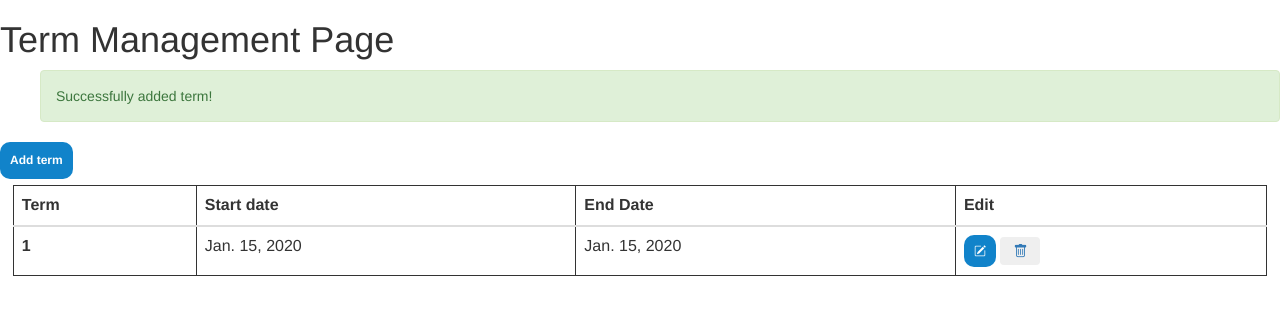
After one commit to AFaverooo/Koala, a Django app: page /create_term in a window 1280 px wide. The commit adds this page. Shown: the top 315 px of the page. Run offline with Django 4.2, Linux system fonts and the light colour scheme; tables that the repository leaves empty hold one stand-in row (values such as "Sample post"); some libraries are stand-ins or nearby versions.

Commit message:
- Create terms model.  - Create terms form.  - Initiate term dates with given data in handbook.  - Begin implementation for adding term data, editing term data and deleting terms

```diff
--- a/lessons/forms.py
+++ b/lessons/forms.py
@@ -1,12 +1,12 @@
 from django import forms
 from django.core.validators import RegexValidator
-from .models import UserAccount, Gender, Lesson
+from .models import UserAccount, Gender, Lesson, Term
 from  django.contrib.admin.widgets import AdminSplitDateTime
 from django.shortcuts import render
 from .models import UserAccount, Gender, Lesson, UserRole
 from django.forms import DateTimeInput
 import datetime
-from bootstrap_datepicker_plus.widgets import DateTimePickerInput
+from bootstrap_datepicker_plus.widgets import DateTimePickerInput, DatePickerInput
 
 class LogInForm(forms.Form):
     email = forms.CharField(label='email')
@@ -63,6 +63,38 @@ class SignUpForm(forms.ModelForm):
 
         return student
 
+class TermDatesForm(forms.ModelForm):
+
+    class Meta:
+        """Form options."""
+        model = Term
+        fields = ['term_number','start_date','end_date']
+        widgets = {
+            "start_date": DatePickerInput(),
+            "end_date": DatePickerInput(),
+            }
+
+    # def clean(self):
+    #     """Clean the data and generate messages for any errors."""
+
+    #     super().clean()
+    #     term_number = self.cleaned_data.get('term_number')
+    #     start_date = self.cleaned_data.get('start_date')
+    #     end_date = self.cleaned_data.get('end_date')
+    #     # if new_password != password_confirmation:
+    #     #     self.add_error('password_confirmation', 'Confirmation does not match password.')
+
+    # def save(self):
+    #     """Create a new user."""
+
+    #     super().save(commit=False)
+    #     term = Term.objects.create(
+    #         # self.cleaned_data.get('username'),
+    #         term_number=self.cleaned_data.get('term_number'),
+    #         start_date=self.cleaned_data.get('start_date'),
+    #         end_date=self.cleaned_data.get('end_date'),
+    #     )
+    #     return term
 
 class RequestForm(forms.ModelForm):
     """Form enabling unregistered users to sign up."""
--- a/lessons/templates/admin_feed.html
+++ b/lessons/templates/admin_feed.html
@@ -4,6 +4,10 @@
 </html>
 <a href = '{% url 'transaction_history' %}' class = "btn">
   <button type="button" class="btn button">Bank Transaction History</button>
+</a>
+
+<a href = '{% url 'term_management' %}' class = "btn">
+  <button type="button" class="btn button">Term Management</button>
 </a>
 
 <div class="container">
--- /dev/null
+++ b/lessons/templates/term_management.html
@@ -0,0 +1,119 @@
+<html>
+<h1>Term Management Page</h1>
+
+<head>
+    <!-- <meta charset="utf-8"> -->
+    <meta name="viewport" content="width=device-width, initial-scale=1">
+    <link rel="stylesheet" href="https://maxcdn.bootstrapcdn.com/bootstrap/3.4.1/css/bootstrap.min.css">
+    <script src="https://ajax.googleapis.com/ajax/libs/jquery/3.6.1/jquery.min.js"></script>
+    <script src="https://maxcdn.bootstrapcdn.com/bootstrap/3.4.1/js/bootstrap.min.js"></script>
+    <link rel="stylesheet" href="https://cdn.jsdelivr.net/npm/bootstrap-icons@1.10.2/font/bootstrap-icons.css">
+</head>
+
+<style>
+    table {
+        border-collapse: collapse;
+        width: 100%;
+        border: 1px solid;
+    }
+
+    th,
+    td {
+        padding: 8px;
+        text-align: left;
+        border-bottom: 1px solid #ddd;
+        border: 1px solid;
+    }
+
+    tr:hover {
+        background-color: gray;
+    }
+
+    .button {
+        background-color: #1183ca;
+        padding: 10px 10px;
+        font-size: 12px;
+        color: white;
+        font-weight: bold;
+        border-radius: 10px;
+        border: none;
+    }
+
+    div {
+        padding: 0.5% 1% 0% 1%;
+    }
+</style>
+
+{% if messages %}
+<ul class="messages">
+    {% for message in messages %}
+    <div class="alert alert-{{ message.level_tag }}" role="alert">{{ message }}</div>
+    {% endfor %}
+</ul>
+{% endif %}
+
+<a href='{% url 'add_term_page' %}'>
+    <button type="button" class="btn button">Add term</button>
+</a>
+
+<div>
+    <table class="table">
+        <thead>
+            <tr>
+                <th scope="col">Term</th>
+                <th scope="col">Start date</th>
+                <th scope="col">End Date</th>
+                <th scope="col">Edit</th>
+            </tr>
+        </thead>
+        <tbody>
+
+            {% for term in terms_list %}
+                <tr>
+                    <th scope="row">{{ term.term_number }}</th>
+                    <td>{{ term.start_date }}</td>
+                    <td>{{ term.end_date }}</td>
+                    <td>
+                        <a href='{% url 'edit_term_details_page' term.term_number %}'>
+                            <button type="button" class="btn button"><i class="bi bi-pencil-square"></i></button>
+                        </a>
+
+                        <a>
+                            <button type="button" id="myBtn{{term.term_number}}" class="btn button3" data-toggle="modal" data-target="#myModal{{term.term_number}}"><i class="bi bi-trash"></i></button>
+
+                            <!-- Modal -->
+                            <div class="modal fade" id="myModal{{term.term_number}}" role="dialog">
+                              <div class="modal-dialog modal-dialog-centered modal-dialog-scrollable">
+                                <div class="modal-content">
+                                  <div class="modal-header">
+                                    <button type="button" class="close" data-dismiss="modal">&times;</button>
+                                    <h3 class="modal-title">Are sure you want to delete the following Term:</h3>
+                                  </div>
+                                  <div class="modal-body">
+                                    <p>
+                                      Term Number: {{term.term_number}} <br>
+                                      Start date: {{ term.start_date }}<br>
+                                      End date: {{ term.end_date }}<br>
+                                    </p>
+                                  </div>
+                                  <div class="modal-footer">
+                                    <button type="button" class="btn btn-default" data-dismiss="modal">Cancel</button>
+
+                                    <a href='{% url 'delete_term' term.term_number %}' method="post">
+                                      <button type="button" class="btn button3" data-toggle="modal" data-target="#myModal{{term.term_number}}">Delete</button>
+                                    </a>
+
+                                  </div>
+                                </div>
+                              </div>
+                            </div>
+                          </a>
+                    </td>
+
+            {% endfor %}
+                </tr>
+        </tbody>
+    </table>
+</div>
+
+</html>
--- a/lessons/views.py
+++ b/lessons/views.py
@@ -1,9 +1,9 @@
 from django.contrib.auth.decorators import login_required
 from django.shortcuts import render,redirect
 from django.contrib import messages
-from .forms import LogInForm,SignUpForm,RequestForm
+from .forms import LogInForm,SignUpForm,RequestForm,TermDatesForm
 from django.contrib.auth import authenticate,login,logout
-from .models import UserRole, UserAccount, Lesson, LessonStatus, LessonType, Gender, Invoice, Transaction, TransactionTypes, InvoiceStatus
+from .models import UserRole, UserAccount, Lesson, LessonStatus, LessonType, Gender, Invoice, Transaction, TransactionTypes, InvoiceStatus,Term
 from .helper import login_prohibited
 from django.core.exceptions import ObjectDoesNotExist
 
@@ -258,6 +258,8 @@ def get_fullfilled_lessons(student):
     return Lesson.objects.filter(lesson_status = LessonStatus.FULLFILLED, student_id = student)
 
 
+# Admin functionality view functions
+
 def student_requests(request,student_id):
     saved_lessons = Lesson.objects.filter(student_id = student_id)
     student = UserAccount.objects.get(id=student_id)
@@ -324,6 +326,142 @@ def delete_lesson(request, lesson_id):
         messages.add_message(request, messages.SUCCESS, 'Lesson was successfully deleted!')
         student = UserAccount.objects.get(id=lesson.student_id.id)
         return redirect('student_requests',student.id)
+
+
+# Term view functions
+
+
+def term_management_page(request):
+    terms_list = Term.objects.all()
+    return render(request,'term_management.html', {'terms_list': terms_list})
+    # #terms_list = Term.objects.all()
+    # term_form = TermDatesForm(request.POST)
+
+    # if term_form.is_valid():
+    #     term_number = term_form.cleaned_data.get('term_number')
+    #     start_date = term_form.cleaned_data.get('start_date')
+    #     type = term_form.cleaned_data.get('type')
+    #     teacher_id = term_form.cleaned_data.get('teachers')
+
+    # Lesson.objects.create(type = type, duration = duration, lesson_date_time = lesson_date, teacher_id = teacher_id, student_id = current_student)
+
+def add_term_page(request):
+    if len(Term.objects.all()) < 6:
+        form = TermDatesForm()
+        return render(request, 'create_term_form.html', {'form':form})
+    else:
+        terms_list = Term.objects.all()
+        messages.add_message(request,messages.ERROR, "Cannot have more than 6 terms in a year, please edit or delete existing terms!")
+        return render(request,'term_management.html', {'terms_list': terms_list})
+
+def create_term(request):
+    form = TermDatesForm(request.POST)
+    if form.is_valid():
+        form.save()
+        terms_list = Term.objects.all()
+        messages.add_message(request,messages.SUCCESS, "Successfully added term!")
+        return render(request,'term_management.html', {'terms_list': terms_list})
+    # else:
+    #     terms_list = Term.objects.all()
+    #     messages.add_message(request,messages.ERROR, "Term data is invalid!")
+    #     return render(request,'term_management.html', {'terms_list': terms_list})
+    terms_list = Term.objects.all()
+    messages.add_message(request,messages.SUCCESS, "Successfully added term!")
+    return render(request,'term_management.html', {'terms_list': terms_list})
+
+# def save_term(request):
+#     form = TermDatesForm(request.POST)
+#     if form.is_valid():
+#         form.save()
+#         terms_list = Term.objects.all()
+#         messages.add_message(request,messages.SUCCESS, "Successfully added term!")
+#         return render(request,'term_management.html', {'terms_list': terms_list})
+#     # else:
+#     #     terms_list = Term.objects.all()
+#     #     messages.add_message(request,messages.ERROR, "Term data is invalid!")
+#     #     return render(request,'term_management.html', {'terms_list': terms_list})
+#     terms_list = Term.objects.all()
+#     messages.add_message(request,messages.SUCCESS, "Successfully added term!")
+#     return render(request,'term_management.html', {'terms_list': terms_list})
+
+def edit_term_details_page(request,term_number):
+    term = Term.objects.get(term_number=term_number)
+
+    previous_term = None
+    if( int(term_number)-1 >0 ):
+        previous_term = Term.objects.get(term_number=str(int(term_number)-1))
+
+    next_term = None
+    if( int(term_number)+1 <6 ):
+        next_term = Term.objects.get(term_number=str(int(term_number)+1))
+
+    data = {
+        'term_number': term.term_number,
+        'start_date': term.start_date,
+        'end_date': term.end_date,
+        }
+    form = TermDatesForm(data)
+    return render(request,'edit_term_form.html', {'form': form, 'term':term,'previous_term':previous_term,'next_term':next_term})
+
+def update_term_details(request,term_number):
+    try:
+        term = Term.objects.get(term_number=term_number)
+        form = TermDatesForm(request.POST)
+
+        if form.is_valid():
+            # term_number = form.cleaned_data.get('term_number')
+            start_date = form.cleaned_data.get('start_date')
+            end_date = form.cleaned_data.get('end_date')
+
+        if (term.start_date == start_date and term.end_date == end_date):
+            terms_list = Term.objects.all()
+            messages.add_message(request, messages.ERROR, 'Term details are the same as before!')
+            return render(request,'term_management.html', {'terms_list': terms_list})
+
+        previous_term = Term.objects.get(term_number=str(int(term_number)-1))
+        next_term = Term.objects.get(term_number=str(int(term_number)+1))
+
+
+        if(start_date > end_date or end_date < start_date):
+            messages.add_message(request, messages.ERROR, "This term's end date and start date overlap with one another!")
+            return render(request,'add_term_form.html', {'form': form, 'term':term})
+
+        elif(end_date > next_term.start_date and start_date < previous_term.end_date):
+            messages.add_message(request, messages.ERROR, "This term's end date and start date overlap with other terms!")
+            return render(request,'add_term_form.html', {'form': form, 'term':term})
+
+
+        elif(end_date > next_term.start_date):
+            messages.add_message(request, messages.ERROR, "This term's end date overlaps with the next term's starting date!")
+            return render(request,'add_term_form.html', {'form': form, 'term':term})
+
+        elif(start_date < previous_term.end_date):
+            messages.add_message(request, messages.ERROR, "This term's start date overlaps with the previous term's ending date!")
+            return render(request,'add_term_form.html', {'form': form, 'term':term})
+
+
+        term.start_date = start_date
+        term.end_date = end_date
+        term.save()
+        messages.add_message(request, messages.SUCCESS, 'Term details were successfully updated!')
+
+        terms_list = Term.objects.all()
+        return render(request,'term_management.html', {'terms_list': terms_list})
+
+    except ObjectDoesNotExist:
+        messages.add_message(request, messages.ERROR, 'ERROR')
+        return redirect('admin_feed')
+
+
+def delete_term(request, term_number):
+    term = Term.objects.get(term_number=term_number)
+    if term is not None:
+        term.delete()
+        messages.add_message(request, messages.SUCCESS, 'Term was successfully deleted!')
+        return term_management_page(request)
+
+
+# -----------
 
 
 @login_required
--- a/msms/urls.py
+++ b/msms/urls.py
@@ -50,4 +50,13 @@ urlpatterns = [
     path('admin_confirm_booking/<str:lesson_id>', views.admin_confirm_booking,name='admin_confirm_booking'),
     path('admin_update_request/<str:lesson_id>', views.admin_update_request, name='admin_update_request'),
     path('delete_lesson/<str:lesson_id>', views.delete_lesson, name='delete_lesson'),
+
+    path('term_management', views.term_management_page, name='term_management'),
+    path('add_term_page', views.add_term_page, name='add_term_page'),
+    # path('create_term_form',views.create_term_form, )
+    path('create_term', views.create_term, name='create_term'),
+    # path('save_term', views.save_term, name='save_term'),
+    path('edit_term_details_page/<str:term_number>',views.edit_term_details_page, name='edit_term_details_page'),
+    path('update_term_details/<str:term_number>',views.update_term_details,name='update_term_details'),
+    path('delete_term/<str:term_number>', views.delete_term, name='delete_term'),
 ]
```
Also changed, not shown: lessons/management/commands/seed.py (+39 -1 lines), lessons/models.py (+38 -0 lines), lessons/templates/create_term_form.html (added, +44 -0 lines), lessons/templates/edit_term_form.html (added, +44 -0 lines), seed.py (deleted, +0 -160 lines), lessons/migrations/0002_term.py (added), lessons/migrations/0003_alter_term_term_number.py (added), lessons/migrations/0004_alter_term_term_number.py (added), lessons/migrations/0005_alter_term_term_number.py (added).
